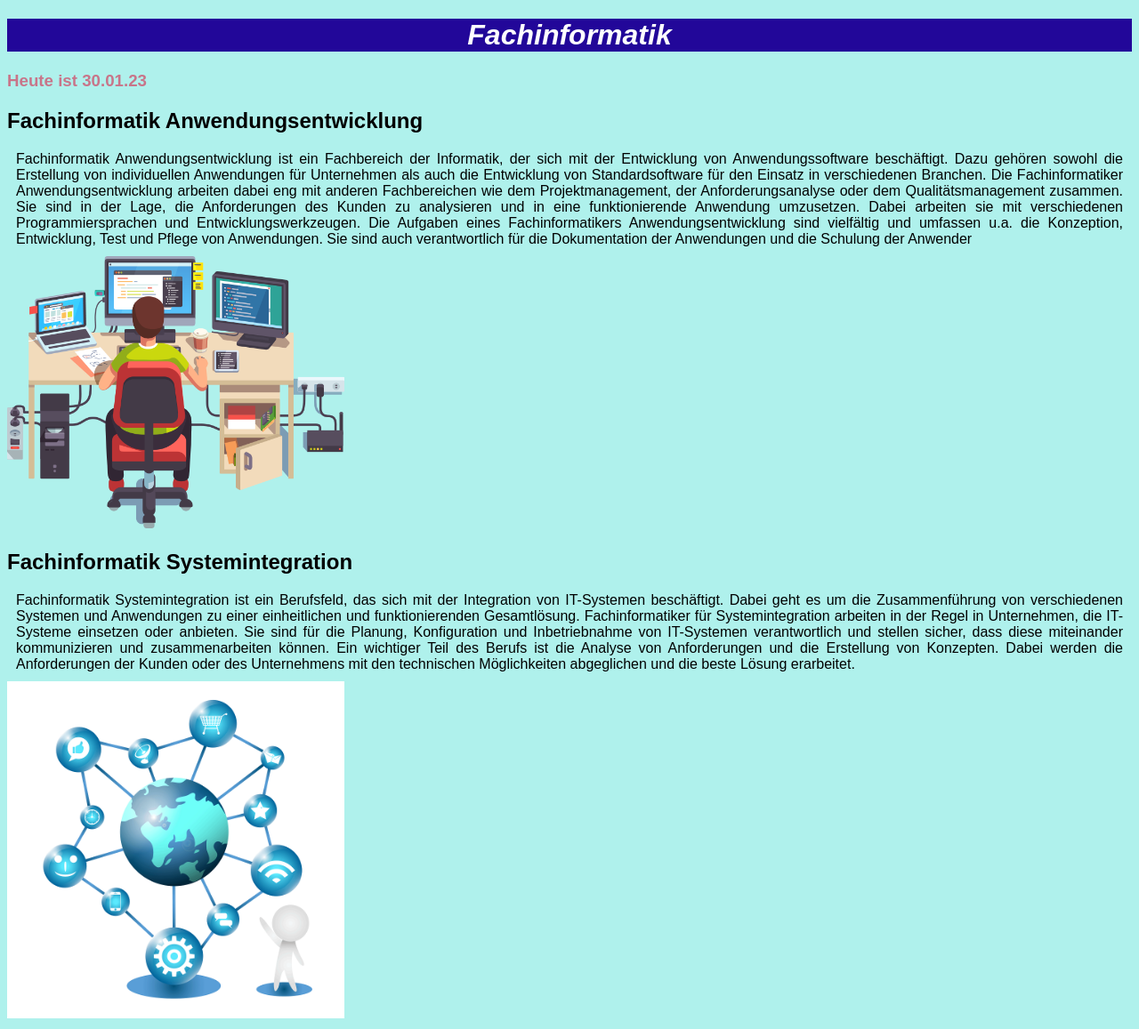
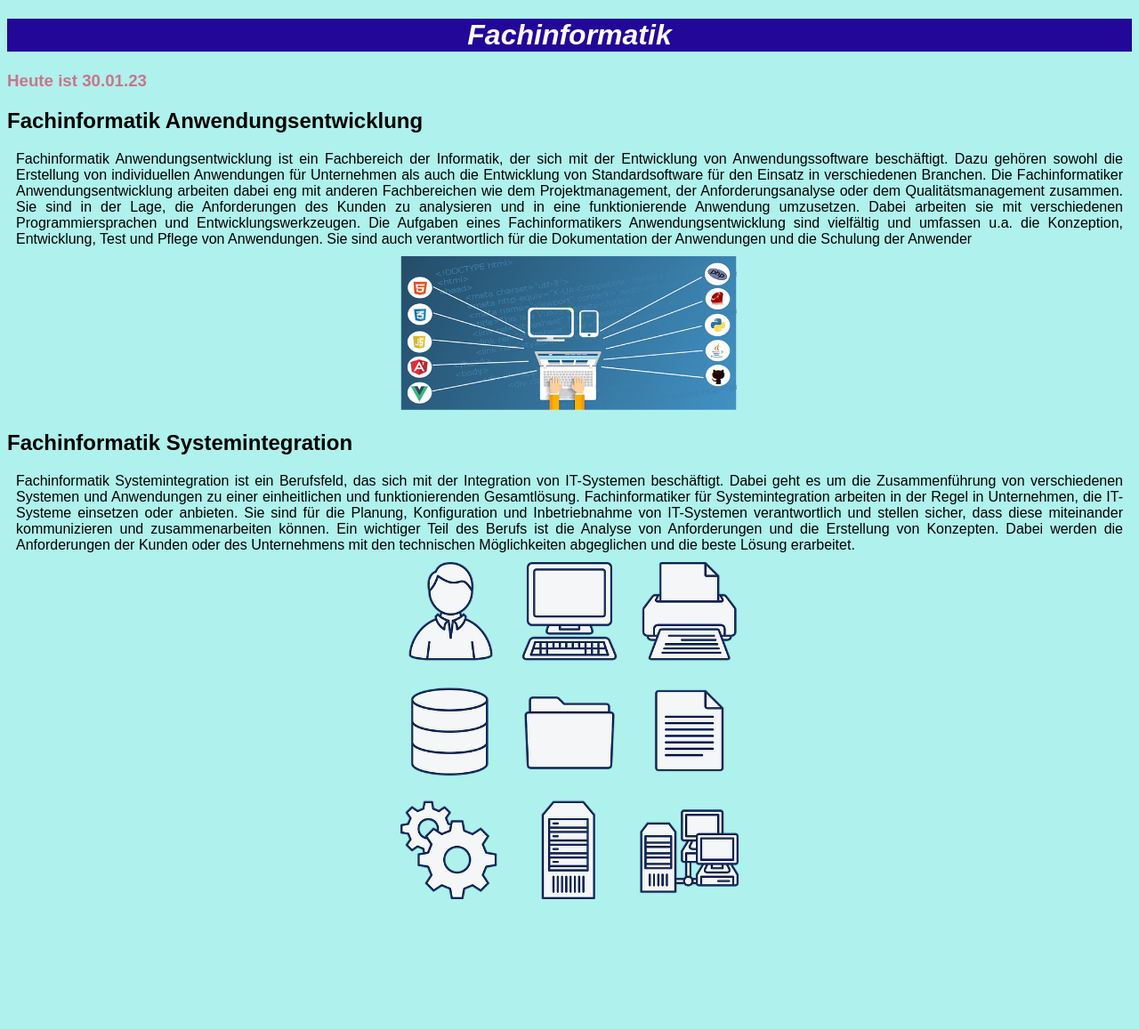
Before and after one commit to Silberbola/Aufgabe270123, a PHP site: page / in a window 1280 px wide. Shown: the whole page at 89% size. After the commit the page ends 1011 px from the top, so only its background shows below. Run offline with PHP 8.4, Linux system fonts and the light colour scheme.

Commit message:
mudaças

```diff
--- a/index.css
+++ b/index.css
@@ -36,3 +36,9 @@ p{
     margin: 10px;
 
 }
+.imagem {
+    display:         flex;
+    display: -webkit-flex;
+    justify-content: center;
+    align-items: center;
+}
--- a/index.php
+++ b/index.php
@@ -27,7 +27,8 @@
         Die Aufgaben eines Fachinformatikers Anwendungsentwicklung sind vielfältig und umfassen u.a. die
          Konzeption, Entwicklung, Test und Pflege von Anwendungen. Sie sind auch verantwortlich für die
           Dokumentation der Anwendungen und die Schulung der Anwender</p>
-          <img src="img/programmierer-am-schreibtisch.png" alt="Anwendungsentwicklung" width="30%" height="30%">
+    <div class="imagem">
+        <img src="img\web-g222073919_640.png" alt="Anwendungsentwicklung" width="30%" height="30%">
     </div>
     <div>
         <h2>Fachinformatik Systemintegration</h2>
@@ -40,7 +41,9 @@
         Ein wichtiger Teil des Berufs ist die Analyse von Anforderungen und die Erstellung von Konzepten.
          Dabei werden die Anforderungen der Kunden oder des Unternehmens mit den technischen Möglichkeiten
           abgeglichen und die beste Lösung erarbeitet.</p>
-          <img src="img/Pngtrbusiness technology.png" alt="Anwendungsentwicklung" width="30%" height="30%">
+    <div class="imagem">
+          <img src="img/computer-g259f83899_640.png" alt="Anwendungsentwicklung" width="30%" height="30%">
+          </div>
     </div>
 </body>
 </html>
```
Also changed, not shown: img/Pngtrbusiness technology.png (deleted), img/computer-g259f83899_640.png (added), img/programmierer-am-schreibtisch.png (deleted), img/web-g222073919_640.png (added).
